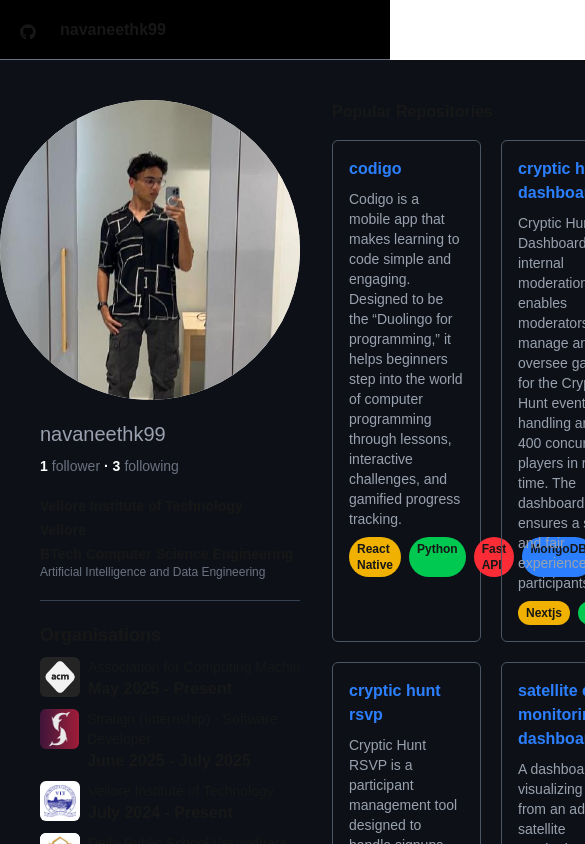
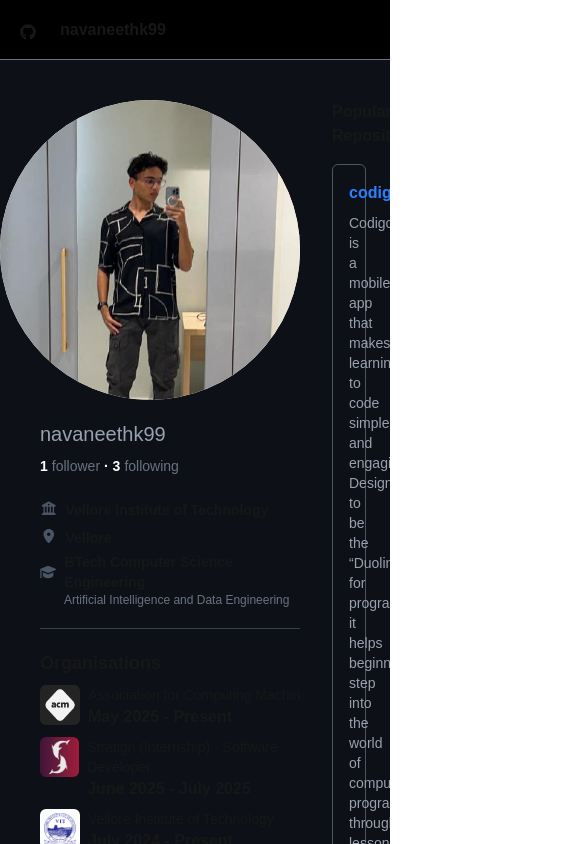
Before and after one commit to navaneethk99/portfolio, a Next.js app: page / in a window 390 px wide. Shown: the top 844 px of the page, 585 px wide, since content can reach past the window. Built offline with nearby package versions, Linux system fonts and the light colour scheme.

Commit message:
made responsivity changes

```diff
--- a/app/globals.css
+++ b/app/globals.css
@@ -24,7 +24,3 @@ body {
   color: var(--foreground);
   font-family: Arial, Helvetica, sans-serif;
 }
-
-* {
-  box-sizing: border-box;
-}
--- a/app/page.tsx
+++ b/app/page.tsx
@@ -1,11 +1,16 @@
 import { faGithub } from "@fortawesome/free-brands-svg-icons";
+import {
+  faBuildingColumns,
+  faGraduationCap,
+  faLocationDot,
+} from "@fortawesome/free-solid-svg-icons";
 import { FontAwesomeIcon } from "@fortawesome/react-fontawesome";
 import React from "react";
 
 const Page = () => {
   return (
     <>
-      <div className="bg-red-500 w-screen h-screen">
+      <div className="w-screen h-screen">
         {/* Top Bar */}
         <div className="bg-black w-full h-15 border-b border-gray-500 flex items-center px-2 gap-3">
           <div className="w-10 h-full flex items-center justify-center mt-1">
@@ -40,14 +45,28 @@ const Page = () => {
                 following
               </div>
 
-              <p className="ml-10 text-sm mt-5 font-bold">
-                Vellore Institute of Technology
+              <p className="ml-10 text-sm mt-5 font-bold flex items-center gap-2">
+                <FontAwesomeIcon
+                  icon={faBuildingColumns}
+                  className="w-4 text-gray-600"
+                />
+                <p className="mt-1">Vellore Institute of Technology</p>
               </p>
-              <p className="ml-10 text-sm mt-1 font-bold">Vellore</p>
-              <p className="ml-10 text-sm mt-1 font-bold">
+              <p className="ml-10 text-sm mt-1 font-bold flex items-center gap-2">
+                <FontAwesomeIcon
+                  icon={faLocationDot}
+                  className="w-3 text-gray-600"
+                />
+                <p className="mt-1">Vellore</p>
+              </p>
+              <p className="ml-10 text-sm mt-1 font-bold flex items-center gap-2">
+                <FontAwesomeIcon
+                  icon={faGraduationCap}
+                  className="w-4 text-gray-600"
+                />
                 BTech Computer Science Engineering
               </p>
-              <p className="ml-10 text-xs text-gray-500">
+              <p className="ml-16 text-xs text-gray-500">
                 Artificial Intelligence and Data Engineering
               </p>
 
@@ -115,11 +134,11 @@ const Page = () => {
           </div>
 
           {/* Main Content */}
-          <div className="bg-[#0D1117] w-full h-full pt-10 px-8 pr-10">
+          <div className="bg-[#0D1117] w-full h-full pt-10 px-8 pr-10 overflow-y-auto">
             <h1 className="font-bold">Popular Repositories</h1>
 
             {/* Repo Grid */}
-            <div className="grid grid-cols-2 gap-5 mt-4">
+            <div className="grid grid-cols-1 lg:grid-cols-2 gap-5 mt-4">
               <div className="w-full h-full rounded-md border border-gray-600 p-4">
                 <h1 className="font-bold text-md text-blue-500 mb-2">codigo</h1>
                 <p className="text-sm text-gray-400">
@@ -241,7 +260,7 @@ const Page = () => {
             </div>
 
             <h1 className="font-bold mt-7">External Links</h1>
-            <div className="mt-4 border rounded-md border-gray-600 p-3 flex gap-20 justify-center items-center">
+            <div className="mt-4 border rounded-md border-gray-600 p-3 grid lg:grid-cols-4 md:grid-cols-4 sm:grid-cols-1 grid-cols-1 gap-2 justify-center items-center">
               <a href="https://www.linkedin.com/in/navaneeth-krishna-001644321/">
                 <div className="flex items-center justify-center gap-2">
                   <div className="w-8 h-8 bg-white rounded-full">
--- a/package.json
+++ b/package.json
@@ -10,6 +10,7 @@
   },
   "dependencies": {
     "@fortawesome/free-brands-svg-icons": "^7.0.1",
+    "@fortawesome/free-solid-svg-icons": "^7.0.1",
     "@fortawesome/react-fontawesome": "^3.0.2",
     "next": "15.5.3",
     "react": "19.1.0",
```
Also changed, not shown: 1 other file (tests, documents, lock files or other folders).
